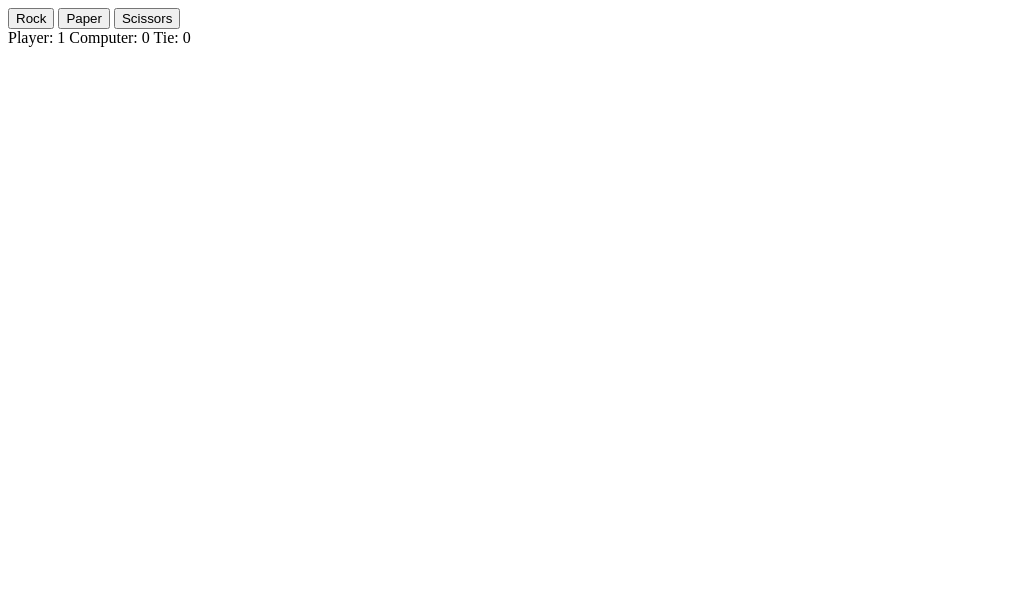
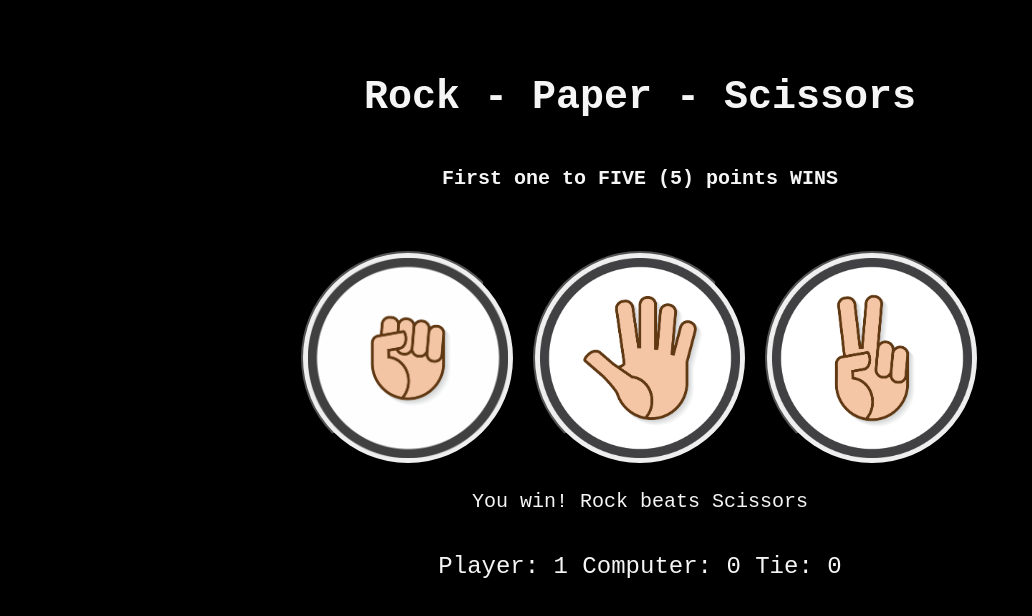
Before and after one commit to KemalAbdic/rock-paper-scissors, a plain HTML site: page index.html in a window 1280 px wide. Both pictures are taken after a click on the button "Rock". Shown: the whole page, without its empty margins (0-1032 px from the left). Drawn offline with Linux system fonts and the light colour scheme.

Commit message:
CSS added. Auto reload page on completion added

```diff
--- a/index.html
+++ b/index.html
@@ -9,17 +9,31 @@
     <meta name="description" content="The Odin Project game" />
     <meta name="author" content="Kemal Abdic" />
     <link rel="shortcut icon" href="#" />
+    <link rel="stylesheet" href="style.css" />
   </head>
 
   <body>
-    <div>
-      <button class="buttons">Rock</button>
-      <button class="buttons">Paper</button>
-      <button class="buttons">Scissors</button>
+    <div class="headings">
+      <h1>Rock - Paper - Scissors</h1>
+      <h2>First one to FIVE (5) points WINS</h2>
     </div>
-    <div>
-      Player: <span id="playerCounter">0</span> Computer: <span id="computerCounter">0</span> Tie: <span id="tieCounter">0</span>
+    <div class="options">
+      <button class="buttons">
+        <img src="resources/rock.png" height="200px" width="200px" />Rock
+      </button>
+      <button class="buttons">
+        <img src="resources/paper.png" height="200px" width="200px" />Paper
+      </button>
+      <button class="buttons">
+        <img src="resources/scissors.png" height="200px" width="200px" />Scissors
+      </button>
     </div>
+    <div id="choices"></div>
+    <div class="results">
+      Player: <span id="playerCounter">0</span> Computer:
+      <span id="computerCounter">0</span> Tie: <span id="tieCounter">0</span>
+    </div>
+
     <!-- your content here... -->
     <script src="js/app.js"></script>
   </body>
--- a/js/app.js
+++ b/js/app.js
@@ -1,12 +1,14 @@
 let playerCounter = 0;
 let tieCounter = 0;
 let computerCounter = 0;
+
+let choices = document.querySelector("#choices");
 
 let buttons = document.querySelectorAll(".buttons");
 buttons.forEach((button) => {
   button.addEventListener("click", function () {
     // TO DO: process user click
-    let playerSelection = this.textContent;
+    let playerSelection = this.textContent.trim();
     console.log(playerSelection);
 
     let options = ["Rock", "Paper", "Scissors"];
@@ -16,10 +18,7 @@ buttons.forEach((button) => {
     playRound(playerSelection, computerSelection);
     updateResults();
     if (winner()) {
-      playerCounter = 0;
-      computerCounter = 0;
-      tieCounter = 0;
-      updateResults();
+      location.reload();
     }
   });
 });
@@ -28,14 +27,19 @@ function playRound(playerSelection, computerSelection) {
   // your code here!
   if (playerSelection === computerSelection) {
     tieCounter += 1;
+    choices.textContent = "It's a tie!";
   } else if (playerSelection === "Rock" && computerSelection === "Paper") {
     computerCounter += 1;
+    choices.textContent = `You lose ${computerSelection}" beats ${playerSelection}"`;
   } else if (playerSelection === "Paper" && computerSelection === "Scissors") {
     computerCounter += 1;
+    choices.textContent = `You lose! ${computerSelection} beat ${playerSelection}!`;
   } else if (playerSelection === "Scissors" && computerSelection === "Rock") {
     computerCounter += 1;
+    choices.textContent = `You lose! ${computerSelection} beats ${playerSelection}`;
   } else {
     playerCounter += 1;
+    choices.textContent = `You win! ${playerSelection} beats ${computerSelection}`;
   }
 }
 
@@ -47,11 +51,12 @@ function updateResults() {
 
 function winner() {
   if (playerCounter === 5 && computerCounter < 5) {
-    let isWinner = "Player wins";
+    let isWinner = "Player wins! Click OK to play again.";
     alert(isWinner);
     return true;
   } else if (playerCounter < 5 && computerCounter === 5) {
-    let isWinner = "Computer wins";
+    let isWinner = "Computer wins! Click OK to get revenge.";
+    choices = "";
     alert(isWinner);
     return true;
   }
--- /dev/null
+++ b/style.css
@@ -0,0 +1,47 @@
+body {
+  background-color:black;
+  font-family: monospace;
+}
+
+.headings {
+  text-align: center;
+  color: whitesmoke;
+  padding-top: 40px;
+  padding-bottom: 40px;
+}
+h1 {
+  font-size: 40px;
+  padding-bottom: 20px;
+}
+
+h2 {
+  font-size: 20px;
+}
+.options {
+  text-align: center;
+}
+#choices {
+  padding-top: 20px;
+  color: whitesmoke;
+  font-size: 20px;
+  text-align: center;
+  font-family: monospace;
+}
+.results {
+  color: whitesmoke;
+  padding-top: 40px;
+  text-align: center;
+  font-size: 24px;
+}
+
+.buttons {
+  padding: 5px;
+  margin: 5px;
+  margin-bottom: 5px;
+  font-size: 0;
+  border-radius: 50%;
+}
+
+.buttons:hover {
+scale: 1.1;
+}
```
Also changed, not shown: resources/paper.png (added), resources/rock.png (added), resources/scissors.png (added).
